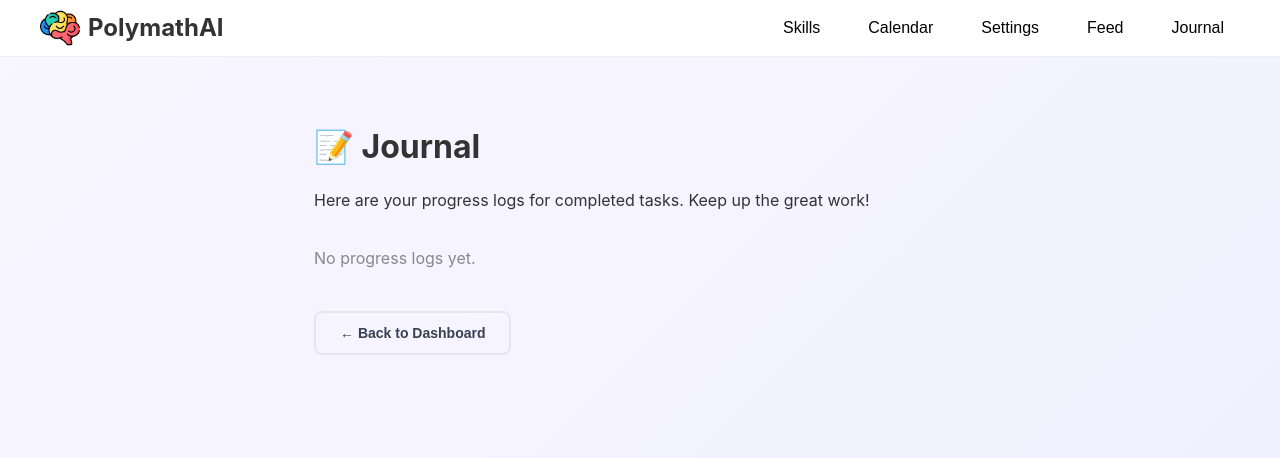
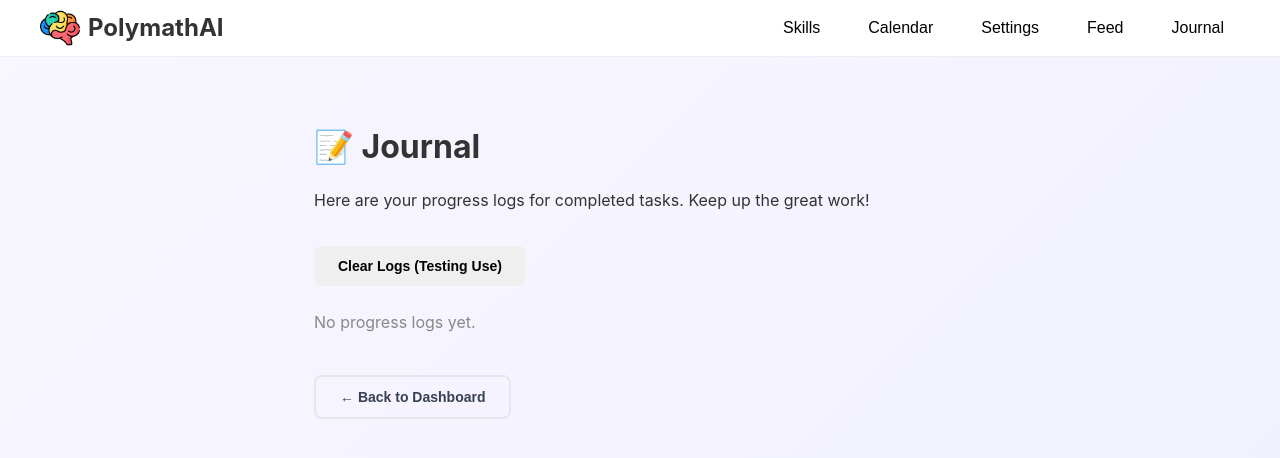
Before and after one commit to abishanB/PolyMathAI, a Next.js app: page /journal in a window 1280 px wide. Shown: the top 458 px of the page. Built offline with nearby package versions, Linux system fonts and the light colour scheme.

Commit message:
added clear logs button on journal page for testing

```diff
--- a/src/app/journal/page.js
+++ b/src/app/journal/page.js
@@ -20,6 +20,16 @@ export default function JournalPage() {
                 <p style={{ marginBottom: 32 }}>
                     Here are your progress logs for completed tasks. Keep up the great work!
                 </p>
+                <button
+                    className="btn btn-danger"
+                    style={{ marginBottom: 24 }}
+                    onClick={() => {
+                        localStorage.removeItem("progressLogs");
+                        setLogs([]);
+                    }}
+                >
+                    Clear Logs (Testing Use)
+                </button>
                 {logs.length === 0 ? (
                     <div style={{ color: "#888" }}>No progress logs yet.</div>
                 ) : (
```
